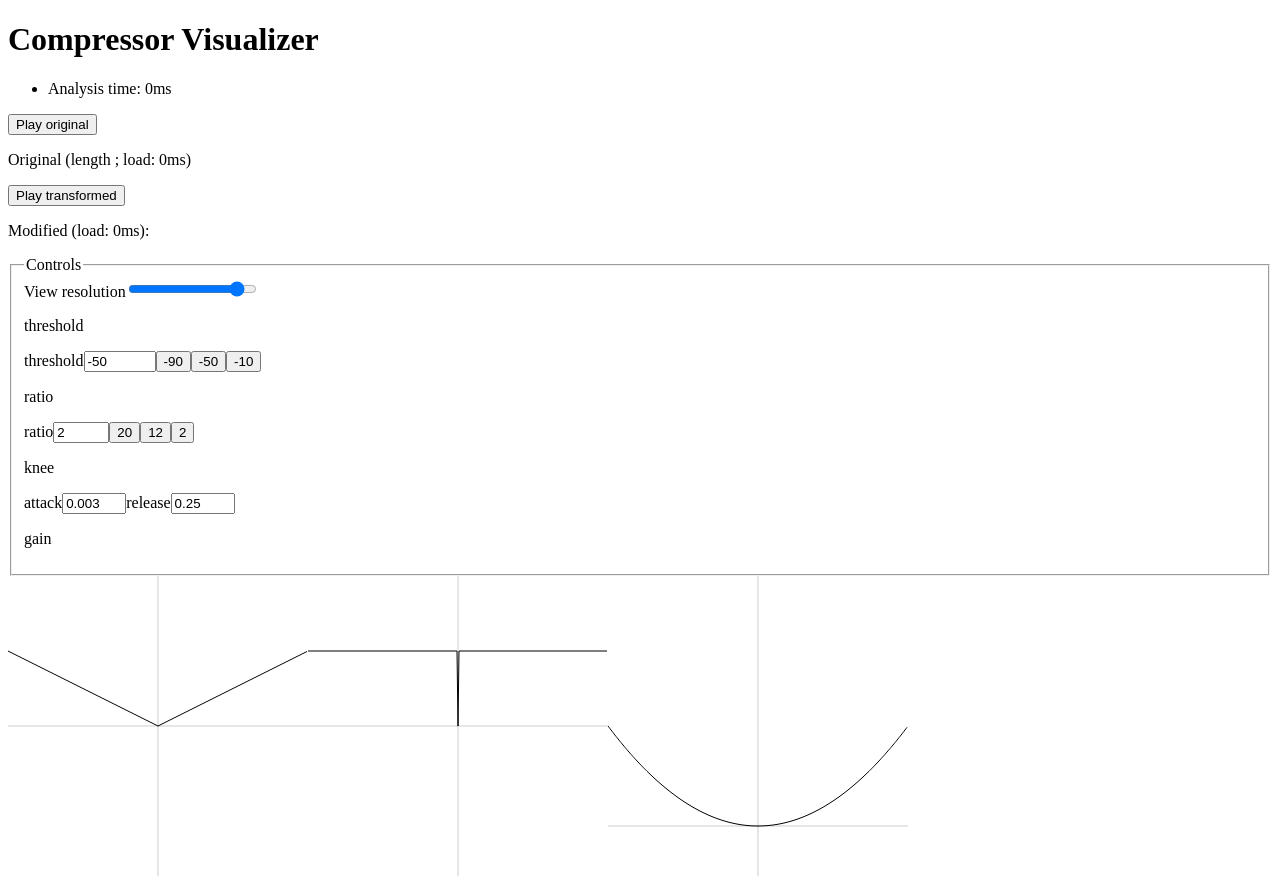
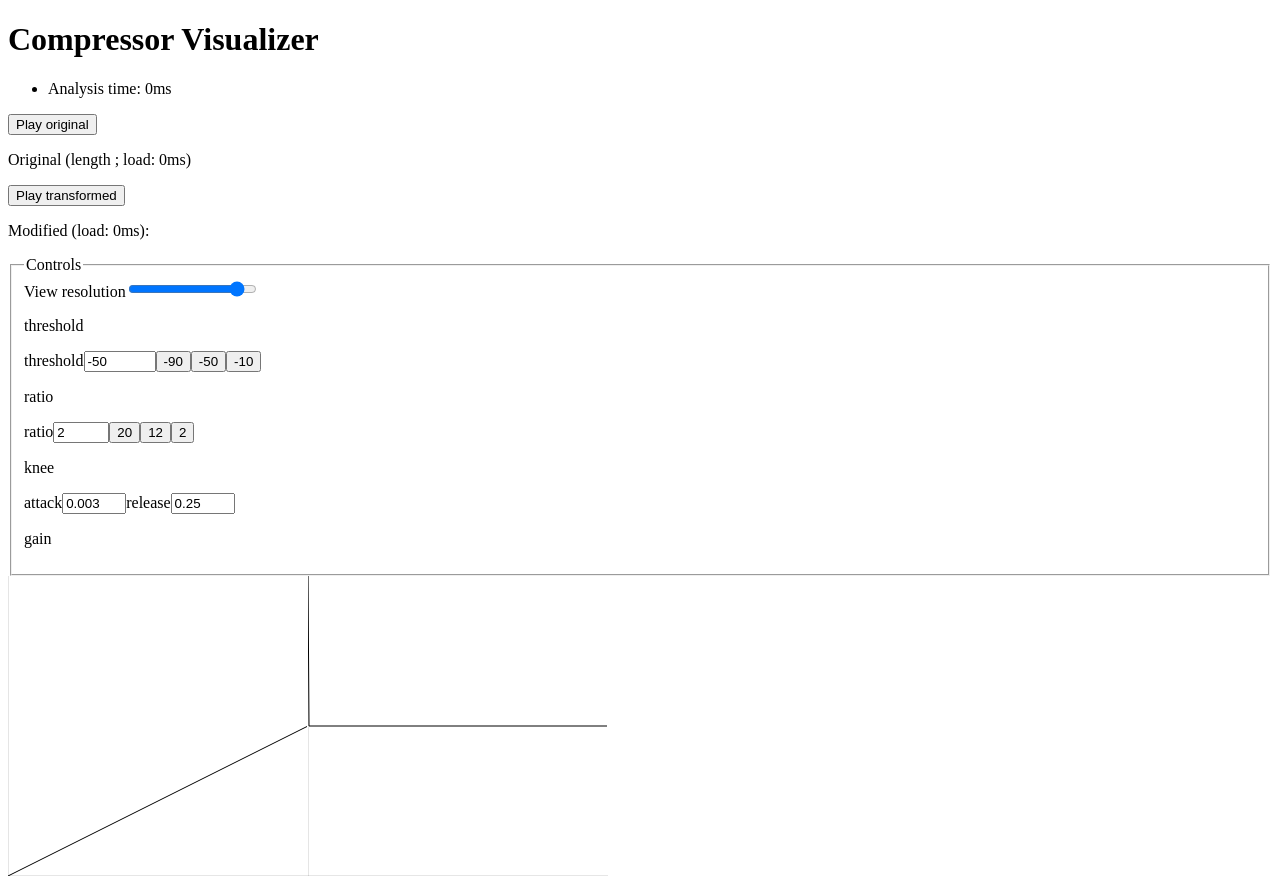
Before and after one commit to citelao/compressor-visualizer, a React app: page / in a window 1280 px wide. Built offline with nearby package versions, Linux system fonts and the light colour scheme; no server answers; the HTML template or start-up script is replaced by a standard one.

Commit message:
graph more compressor stuff

```diff
--- a/src/js/Compressor.ts
+++ b/src/js/Compressor.ts
@@ -13,10 +13,11 @@ export default class Compressor {
         return Compressor.compressLinear(Db.dbToLinear(db), compressor);
     }
 
+    // https://www.w3.org/TR/webaudio/#compression-curve
     public static compressLinear(linearValue: number, compressor: ICompressorSettings): number {
         // TODO
         const linearThreshold = Db.dbToLinear(compressor.threshold);
-        const linearKneeEnd =  Db.dbToLinear(compressor.threshold + compressor.knee);
+        const linearKneeEnd = Db.dbToLinear(compressor.threshold + compressor.knee);
         console.log(`threshold: ${linearThreshold}; knee end: ${linearKneeEnd}`)
         if (linearValue < linearThreshold) {
             return linearValue;
--- a/src/js/Db.ts
+++ b/src/js/Db.ts
@@ -1,12 +1,17 @@
 export default class Db
 {
-    // https://www.w3.org/TR/webaudio/#compression-curve
     // https://www.w3.org/TR/webaudio/#computing-the-makeup-gain
+    // https://www.w3.org/TR/webaudio/#decibels-to-linear-gain-unit
     public static dbToLinear(decibel: number): number {
         return Math.pow(10, (decibel / 20));
     }
 
+    // https://www.w3.org/TR/webaudio/#linear-to-decibel
     public static linearToDb(linear: number): number {
+        if (linear == 0) {
+            return -1000;
+        }
+
         const log10 = Math.log10(linear);
         return 20 * log10;
     }
--- a/src/js/app.tsx
+++ b/src/js/app.tsx
@@ -177,6 +177,29 @@ class App extends React.Component<IAppProps, IAppState>
             return Object.assign({}, this.state.compressor, partial);
         };
 
+        const attenuateLinear = (linearValue: number) => {
+            if (Math.abs(linearValue) < 0.0001) {
+                return 1.0;
+            } else {
+                const shapedInput = Compressor.compressLinear(Math.abs(linearValue), this.state.compressor);
+                return shapedInput / Math.abs(linearValue);
+            }
+        };
+        const compressorGraphs = <>
+            <Graph height={300} width={300}
+                x1={0} x2={1}
+                y1={0} y2={1}
+                fn={(x) => Compressor.compressLinear(Math.abs(x), this.state.compressor)} />
+            <Graph height={300} width={300}
+                x1={0} x2={1}
+                y1={0} y2={1}
+                fn={(x) => (attenuateLinear(x))} />
+            {/* <Graph height={300} width={300}
+                x1={-2} x2={2}
+                y1={-2} y2={10}
+                fn={(x) => x ** 2} /> */}
+        </>;
+
         return <>
             <h1>Compressor Visualizer</h1>
 
@@ -282,18 +305,7 @@ class App extends React.Component<IAppProps, IAppState>
             </fieldset>
 
             {/* Debug compressor visualize */}
-            <Graph height={300} width={300}
-                x1={-1} x2={1}
-                y1={-1} y2={1}
-                fn={(x) => Compressor.compressLinear(Math.abs(x), this.state.compressor)} />
-            <Graph height={300} width={300}
-                x1={-1} x2={1}
-                y1={-1} y2={1}
-                fn={(x) => (Compressor.compressLinear(Math.abs(x), this.state.compressor) / Math.abs(x)) || 0} />
-            <Graph height={300} width={300}
-                x1={-2} x2={2}
-                y1={-2} y2={10}
-                fn={(x) => x ** 2} />
+            {compressorGraphs}
         </>;
     }
 
```
